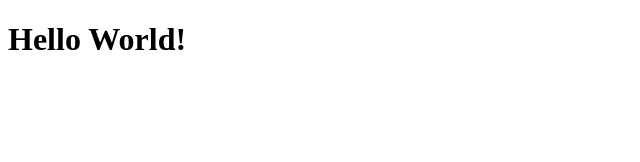
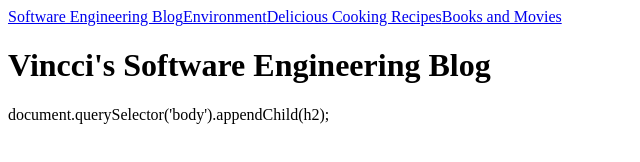
Before and after one commit to codingspirits/se-blog, a plain HTML site: page index.html in a window 1280 px wide. Shown: the whole page, without its empty margins (0-640 px from the left). Drawn offline with Linux system fonts and the light colour scheme.

Commit message:
Initial HTML file

```diff
--- a/index.html
+++ b/index.html
@@ -1,9 +1,23 @@
-<!DOCTYPE html>
+<!doctype html>
 <html lang="en">
-  <head>
-    <title>My Website</title>
-  </head>
-  <body>
-    <h1>Hello World!</h1>
-  </body>
+	<head>
+		<meta charset="utf-8">
+		<meta name="viewport" content="width=device-width, initial-scale=1.0, minimum-scale=1.0, maximum-scale=1.0">
+		<title>Vincci's Software Engineering Blog</title>
+        <link rel="stylesheet" href="./style.css">
+        <script src="script.js"></script>
+	</head>
+    <body>
+        <div id="nav_bar">
+            <div class="wrapper">
+                <nav>
+                    <a class="selected" href="https://codingspirits.github.io/software-engineering-blog/">Software Engineering Blog</a><a href="https://codingspirits.github.io/phase-0-portfolio/">Environment</a><a href="#">Delicious Cooking Recipes</a><a href="#">Books and Movies</a>
+                </nav>
+            </div><!-- .wrapper -->
+        </div>
+
+        <h1> Vincci's Software Engineering Blog </h1>
+        document.querySelector('body').appendChild(h2);
+
+    </body>
 </html>
```
